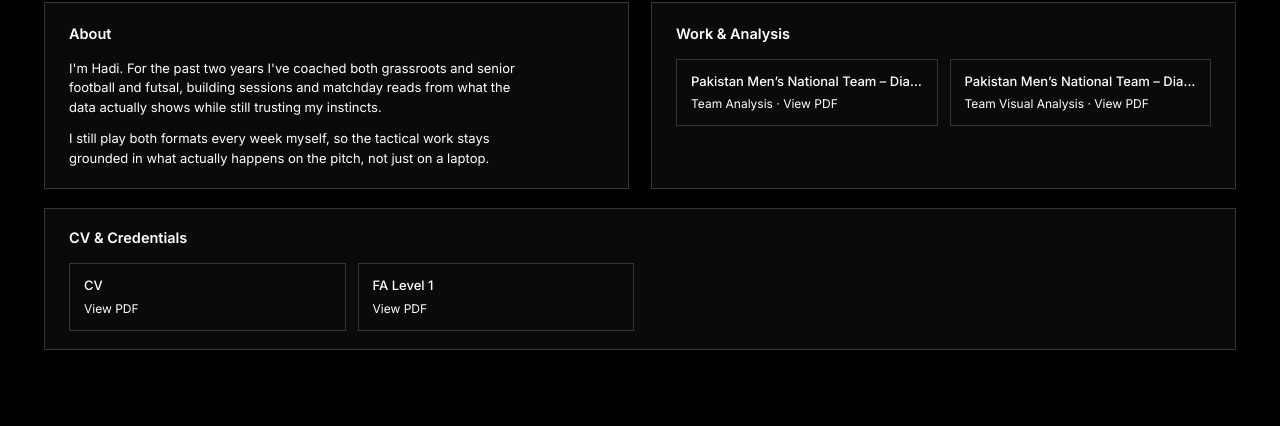
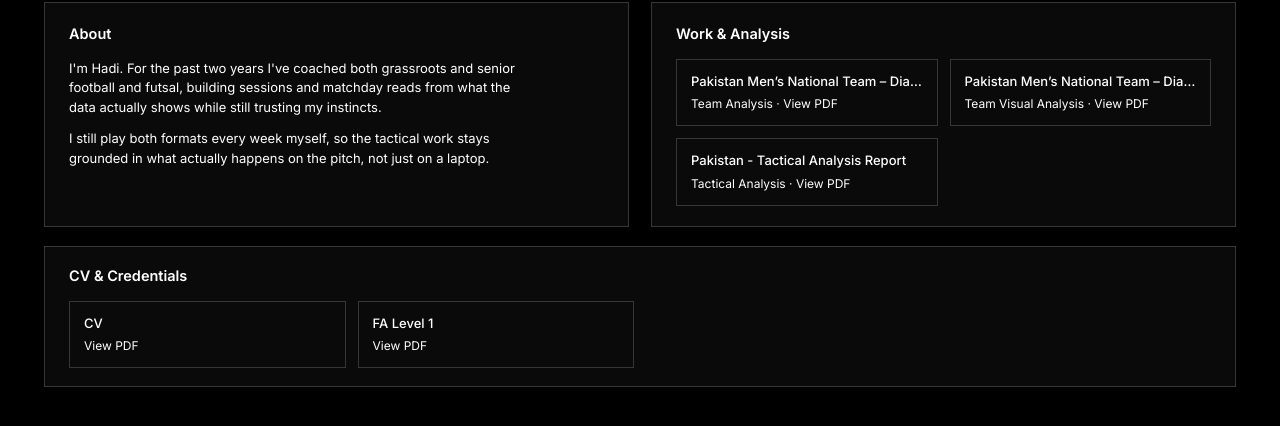
Before and after one commit to hadinajeeb/hadinajeeb, a plain HTML site: page index.html in a window 1280 px wide. Shown: the part 212-638 px from the top of the page. Drawn offline with Linux system fonts and the light colour scheme.

Commit message:
Update index.html

```diff
--- a/index.html
+++ b/index.html
@@ -195,6 +195,7 @@
 const WORK = [
   { name:'Pakistan Men’s National Team – Diamond Jubilee Tournament 2026', url:'Pakistan Men’s National Football Team - Team Analysis - Diamond Jubilee Tournament 2026.pdf', label:'Team Analysis · View PDF' },
   { name:'Pakistan Men’s National Team – Diamond Jubilee Tournament 2026 - Visualizations', url:'Pakistan Men’s National Team – Diamond Jubilee Tournament 2026 - Visualizations.pdf', label:'Team Visual Analysis · View PDF' },
+  { name:'Pakistan - Tactical Analysis Report', url:'Pakistan - Tactical Analysis Report.pdf', label:'Tactical Analysis · View PDF' },
 ];
 
 function render(list, docsId, emptyId){
```
